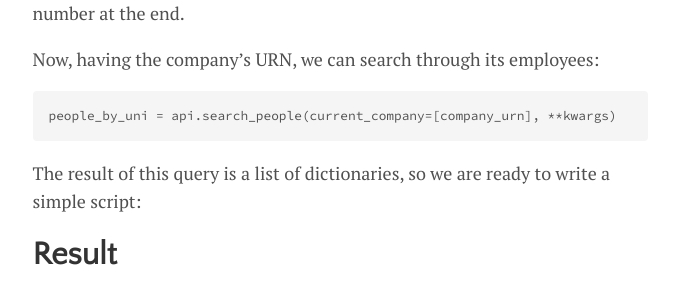
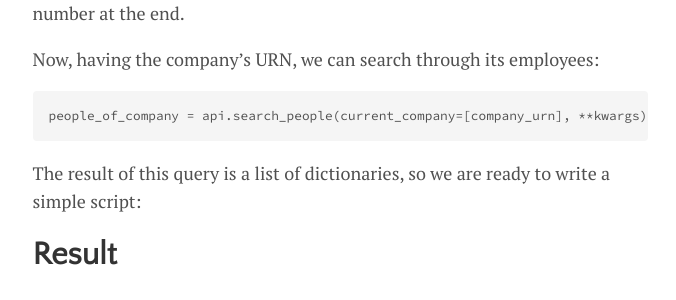
Before and after one commit to mkrechetov/mkrechetov.github.io, a Jekyll site: the page built from _posts/2022-11-29-LinkedIn.markdown, in a window 1280 px wide and 900 px high, scrolled down 973 px. Shown: the part 153-453 px from the top of the window, without its empty margins (300-976 px from the left). Built offline with Jekyll 4.4.1, drawn with Linux system fonts in a browser that asks for light colours.

Commit message:
add fix to a recent post

````diff
--- a/_posts/2022-11-29-LinkedIn.markdown
+++ b/_posts/2022-11-29-LinkedIn.markdown
@@ -47,7 +47,7 @@ This unique Id, called URN, is usually a long string but we need only the number
 Now, having the company's URN, we can search through its employees:
 
 ```
-people_by_uni = api.search_people(current_company=[company_urn], **kwargs)
+people_of_company = api.search_people(current_company=[company_urn], **kwargs)
 ```
 
 The result of this query is a list of dictionaries, so we are ready to write a simple script:
````
